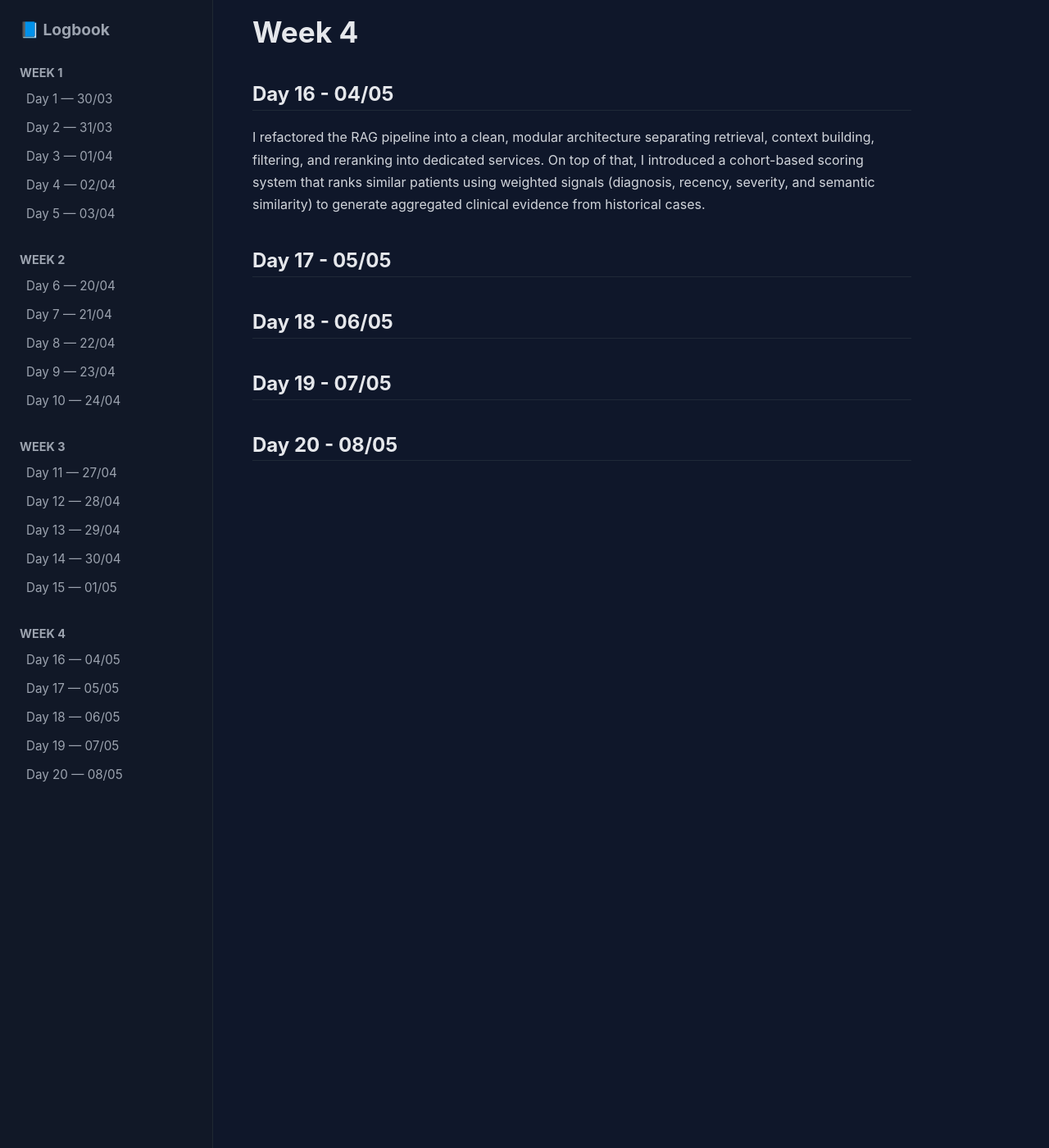
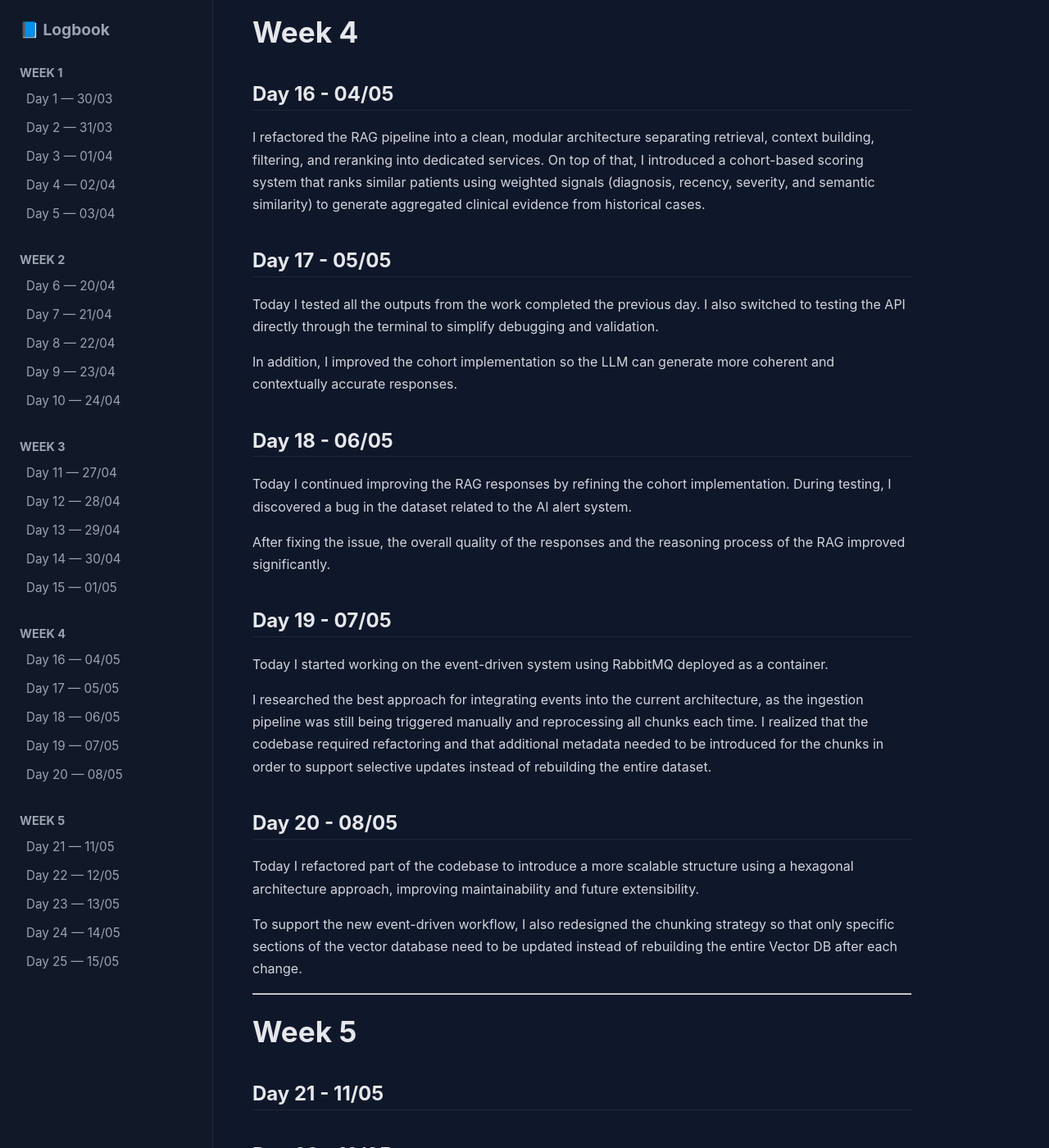
Before and after one commit to mestresanna/Internship, a Jekyll site: the page built from index.md, in a window 1280 px wide and 1400 px high, scrolled down 4280 px. Shown: the whole window at 82% size. Built offline with Jekyll 4.4.1, drawn with Linux system fonts in a browser that asks for light colours; some of the changed text lies outside the part shown.

Commit message:
added week 4

```diff
--- a/_layouts/logbook.html
+++ b/_layouts/logbook.html
@@ -140,6 +140,13 @@
       <a href="#day18">Day 18 — 06/05</a>
       <a href="#day19">Day 19 — 07/05</a>
       <a href="#day20">Day 20 — 08/05</a>
+
+      <h4>Week 5</h4>
+      <a href="#day21">Day 21 — 11/05</a>
+      <a href="#day22">Day 22 — 12/05</a>
+      <a href="#day23">Day 23 — 13/05</a>
+      <a href="#day24">Day 24 — 14/05</a>
+      <a href="#day25">Day 25 — 15/05</a>
     </nav>
 
     <main>{{ content }}</main>
--- a/index.md
+++ b/index.md
@@ -115,9 +115,35 @@ Festivity
 I refactored the RAG pipeline into a clean, modular architecture separating retrieval, context building, filtering, and reranking into dedicated services. On top of that, I introduced a cohort-based scoring system that ranks similar patients using weighted signals (diagnosis, recency, severity, and semantic similarity) to generate aggregated clinical evidence from historical cases.
 
 <h2 id="day17">Day 17 - 05/05</h2>
+Today I tested all the outputs from the work completed the previous day. I also switched to testing the API directly through the terminal to simplify debugging and validation.
+
+In addition, I improved the cohort implementation so the LLM can generate more coherent and contextually accurate responses.
 
 <h2 id="day18">Day 18 - 06/05</h2>
+Today I continued improving the RAG responses by refining the cohort implementation. During testing, I discovered a bug in the dataset related to the AI alert system.
+
+After fixing the issue, the overall quality of the responses and the reasoning process of the RAG improved significantly.
 
 <h2 id="day19">Day 19 - 07/05</h2>
+Today I started working on the event-driven system using RabbitMQ deployed as a container.
+
+I researched the best approach for integrating events into the current architecture, as the ingestion pipeline was still being triggered manually and reprocessing all chunks each time. I realized that the codebase required refactoring and that additional metadata needed to be introduced for the chunks in order to support selective updates instead of rebuilding the entire dataset.
 
 <h2 id="day20">Day 20 - 08/05</h2>
+Today I refactored part of the codebase to introduce a more scalable structure using a hexagonal architecture approach, improving maintainability and future extensibility.
+
+To support the new event-driven workflow, I also redesigned the chunking strategy so that only specific sections of the vector database need to be updated instead of rebuilding the entire Vector DB after each change.
+
+---
+
+# Week 5
+
+<h2 id="day21">Day 21 - 11/05</h2>
+
+<h2 id="day22">Day 22 - 12/05</h2>
+
+<h2 id="day23">Day 23 - 13/05</h2>
+
+<h2 id="day24">Day 24 - 14/05</h2>
+
+<h2 id="day25">Day 25 - 15/05</h2>
```
